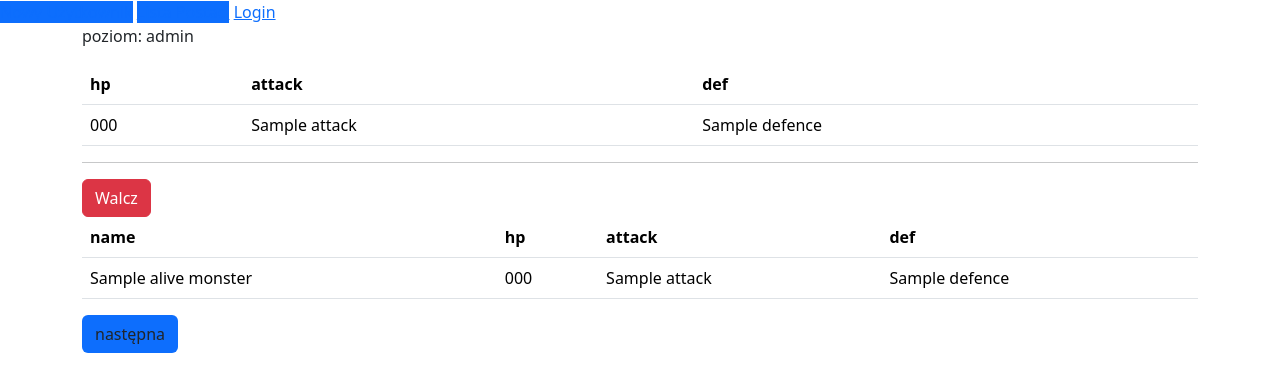
After one commit to luksi02/AGONy, a Django app: template templates/agony_stage_detail.html in a window 1280 px wide. The commit adds this page. Shown: the top 392 px of the page. Run offline with Django 3.2, Linux system fonts and the light colour scheme; the template is opened without the code that fills it: most values are stand-ins (such as "Sample title", 1, 10 or a date in 2020); some libraries are stand-ins or nearby versions.

Commit message:
Add files via upload

```diff
--- a/templates/agony_hero_list.html
+++ b/templates/agony_hero_list.html
@@ -22,7 +22,7 @@
                 <td>{{ hero.attack }}</td>
                 <td>{{ hero.defence }}</td>
                 <td>{{ hero.gold }}</td>
-                <td><a class="btn btn-info" href="{% url 'AGONy_stage_detail' hero.id %}">New Game</a></td>
+                <td><a class="btn btn-info" href="{% url 'AGONy_create_game_for_hero' hero.id %}">New Game</a></td>
 
             </tr>
         {% endfor %}
--- /dev/null
+++ b/templates/agony_stage_detail.html
@@ -0,0 +1,53 @@
+{% extends 'base.html' %}
+{% block content %}
+    <p>poziom: {{ stage.level }}</p>
+    <table class="table">
+        <tr>
+            <th>hp</th>
+            <th>attack</th>
+            <th>def</th>
+        </tr>
+        <tr>
+            <td> {{ stage.game.hero.hp }}</td>
+            <td>{{ stage.game.hero.attack }}</td>
+            <td>{{ stage.game.hero.defence }}</td>
+        </tr>
+    </table>
+
+    <hr>
+    <a href="{% url 'fight' stage.id %}" class="btn btn-danger">Walcz</a>
+    <table class="table">
+        <tr>
+            <th>name</th>
+            <th>hp</th>
+            <th>attack</th>
+            <th>def</th>
+        </tr>
+
+        {% for aliveMonster in stage.monsters.all %}
+
+
+            <tr>
+                <td> {{ aliveMonster.name }}</td>
+                <td> {{ aliveMonster.current_hp }}</td>
+                <td>{{ aliveMonster.attack }}</td>
+                <td>{{ aliveMonster.defence }}</td>
+                {% if aliveMonster.current_hp > 0 %}
+                    <td><a class='btn btn-danger' href="{% url 'AGONy_index' aliveMonster.id stage.game.hero.id %}">Atakuj</a>
+                    </td>
+                {% endif %}
+            </tr>
+
+        {% endfor %}
+    </table>
+
+    <p>
+        {% if stage.prev.count == 1 %}
+            <a href="{% url 'stage_detail' stage.prev.first.id %}" class="btn bg-primary">poprzednia</a>
+        {% endif %}
+        <a href="{% url 'stage_detail' stage.next_stage.id %}" class="btn bg-primary">następna</a>
+    </p>
+
+
+
+{% endblock %}
```
